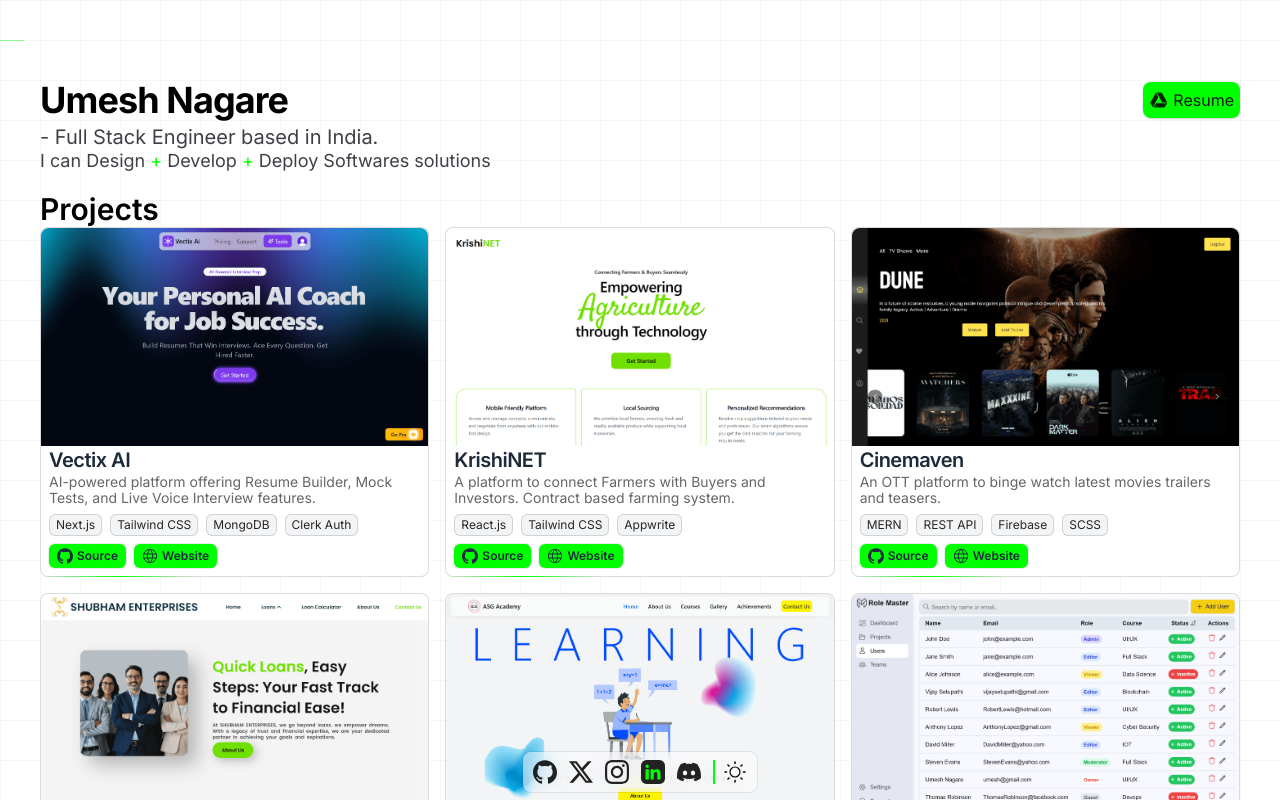
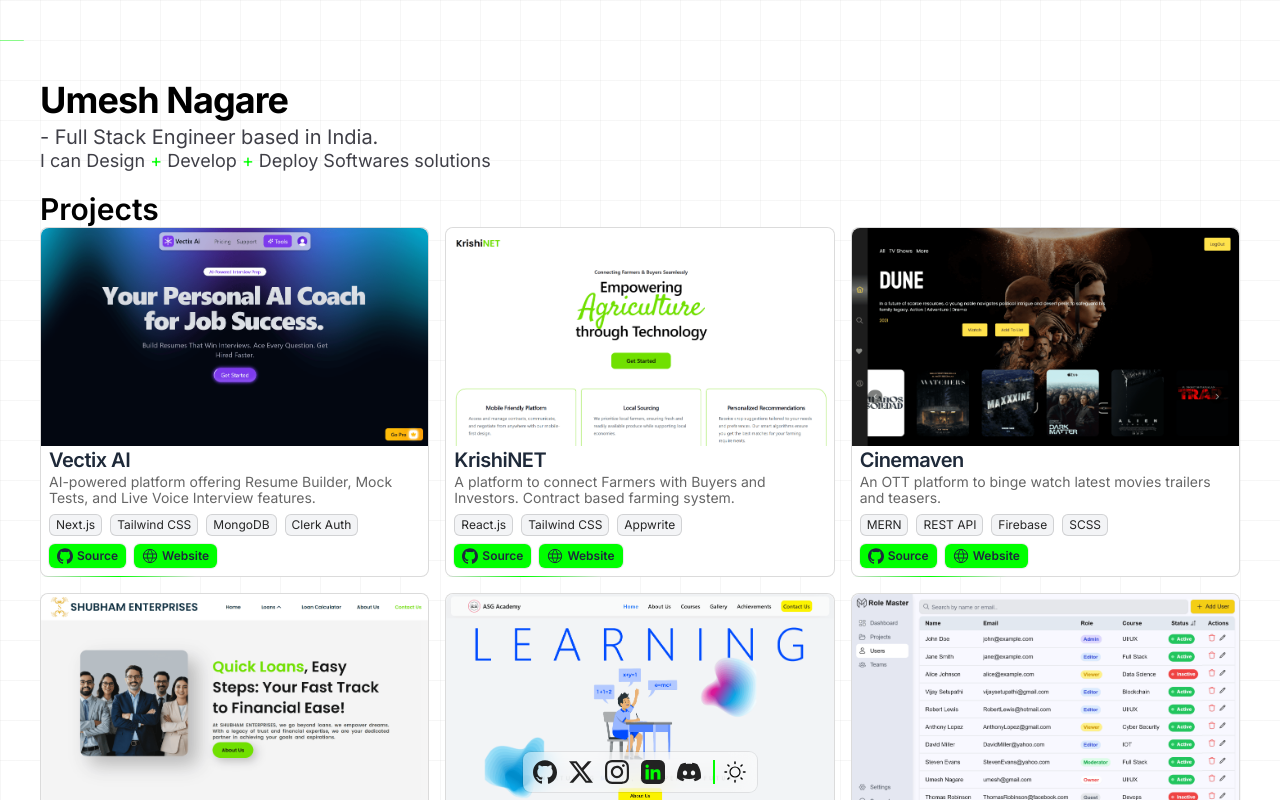
Before and after one commit to Algoture/PortFolio, a Next.js app: page / in a window 1280 px wide. Shown: the top 800 px of the page. Built offline with nearby package versions, Linux system fonts and the light colour scheme.

Commit message:
Update Intro.jsx

```diff
--- a/src/app/Components/Intro.jsx
+++ b/src/app/Components/Intro.jsx
@@ -21,15 +21,6 @@ const Intro = () => {
             Umesh Nagare
             <br />
           </motion.h1>
-          <motion.a
-            transition={transition}
-            variants={variants}
-            href={resumeLink}
-            className="cen gap-1 bg-accent shadow-sh  text-neutral-900 md:p-1.5 p-1 rounded-lg "
-            target="_blank">
-            <DriveIcon className="size-5 fill-nav-icon" />
-            Resume
-          </motion.a>
         </div>
         <motion.p
           transition={transition}
```
